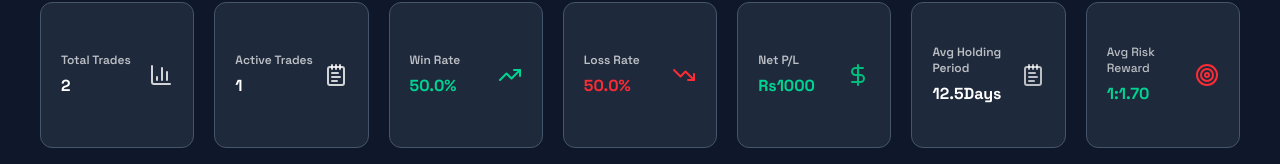
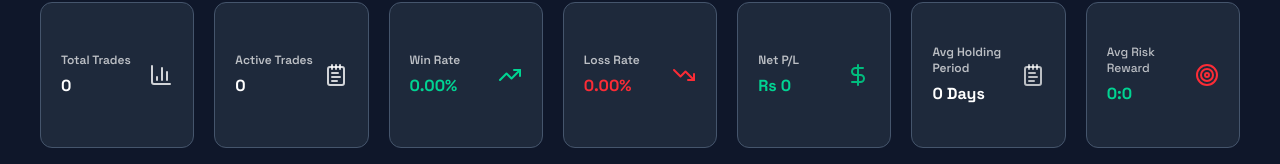
Before and after one commit to yunish122/shareJournal, a plain HTML site: page index.html in a window 1280 px wide. Shown: the part 162-326 px from the top of the page. Drawn offline with nearby package versions, Linux system fonts and the light colour scheme.

Commit message:
Total trade card complete

```diff
--- a/index.html
+++ b/index.html
@@ -83,7 +83,7 @@
         <div>
             <div class="flex flex-col gap-1.5">
                 <h3 class="text-xs text-black/60 font-semibold dark:text-white/70">Total Trades</h3>
-                <h3 class="text-black/60 text-md font-bold dark:text-white">2</h3>
+                <h3 id="totalTrade" class="text-black/60 text-md font-bold dark:text-white">0</h3>
             </div>
             <div>
                 <i data-lucide="chart-column" class="text-black/60 w-6 dark:text-white/80"></i>
@@ -93,7 +93,7 @@
         <div>
             <div class="flex flex-col gap-1.5">
                 <h3 class="text-xs text-black/60 font-semibold dark:text-white/70">Active Trades</h3>
-                <h3 class="text-md text-black/60 font-bold dark:text-white">1</h3>
+                <h3 id="activeTrade" class="text-md text-black/60 font-bold dark:text-white">0</h3>
             </div>
             <div>
                 <i data-lucide="notepad-text" class="w-6 text-black/60 dark:text-white/80"></i>
@@ -103,7 +103,7 @@
         <div>
             <div class="flex flex-col gap-1.5">
                 <h3 class="text-xs text-black/60 font-semibold dark:text-white/70">Win Rate</h3>
-                <h3 class="text-emerald-600 dark:text-emerald-400 font-bold text-md">50.0%</h3>
+                <h3 id="winRate" class="text-emerald-600 dark:text-emerald-400 font-bold text-md">0.00%</h3>
             </div>
             <div>
                 <i data-lucide="trending-up" class="w-6 text-emerald-600 dark:text-emerald-400"></i>
@@ -113,7 +113,7 @@
         <div>
             <div class="flex flex-col gap-1.5">
                 <h3 class="text-xs text-black/60 font-semibold dark:text-white/70">Loss Rate</h3>
-                <h3 class="text-red-600 dark:text-red-500 text-md font-bold">50.0%</h3>
+                <h3 id="lossRate" class="text-red-600 dark:text-red-500 text-md font-bold">0.00%</h3>
             </div>
             <div>
                 <i data-lucide="trending-down" class="w-6 dark:text-red-500 text-red-600"></i>
@@ -123,7 +123,7 @@
         <div>
             <div class="flex flex-col gap-1.5">
                 <h3 class="text-xs text-black/60 font-semibold dark:text-white/70">Net P/L</h3>
-                <h3 class="text-md font-bold text-emerald-600 dark:text-emerald-400">Rs1000</h3>
+                <h3 id="netPL" class="text-md font-bold text-emerald-600 dark:text-emerald-400">Rs 0</h3>
             </div>
             <div>
                 <i data-lucide="dollar-sign" class="w-6 text-emerald-600/70 dark:text-emerald-500"></i>
@@ -133,7 +133,7 @@
         <div>
             <div class="flex flex-col gap-1.5">
                 <p class="text-xs text-black/60 font-semibold dark:text-white/70">Avg Holding Period</p>
-                <h3 class="text-md font-bold text-black/80 dark:text-white">12.5Days</h3>
+                <h3 id="avgHoldingDay" class="text-md font-bold text-black/80 dark:text-white">0 Days</h3>
             </div>
             <div>
                 <i data-lucide="notepad-text" class="text-black/60 dark:text-white/70 w-6"></i>
@@ -143,7 +143,7 @@
         <div>
             <div class="flex flex-col gap-1.5">
                 <p class="text-xs text-black/60 font-medium dark:text-white/70">Avg Risk Reward </p>
-                <h3 class="text-md font-bold text-emerald-600 dark:text-emerald-400">1:1.70</h3>
+                <h3 id="avgRiskReward" class="text-md font-bold text-emerald-600 dark:text-emerald-400">0:0</h3>
             </div>
             <div>
                 <i data-lucide="target" class="text-red-600 dark:text-red-500 w-6"></i>
--- a/js/script.js
+++ b/js/script.js
@@ -58,6 +58,7 @@ function hideDialog(){
     dialog.classList.add('hidden')
     dialog.classList.remove('flex')
 }
+
 function poluteInput(){
     let state = getState()
 
@@ -105,6 +106,7 @@ function poluteInput(){
 
     return true
 }
+
 function validation(inputId){
     const value =  parseInt(document.getElementById(inputId).value);
     const input = document.getElementById(inputId);
@@ -134,6 +136,7 @@ function render(){
     console.log(localStorage)
 
     let state = getState()
+    renderCards()
     console.log(state)
     if(state.trade.length === 0){
         document.getElementById('toBeHidden').classList.remove('hidden')
@@ -154,7 +157,16 @@ function render(){
     lucide.createIcons()
 }
 
+function renderCards(){
+    let totalTrade = countTotalTrade();
+    document.getElementById('totalTrade').textContent = totalTrade
+}
 
+function countTotalTrade(){
+    let state = getState();
+    let count = state.trade.length;
+    return count
+}
 
 function createCard(elem,idx){
     const wrapperDiv = document.createElement('div')
```
